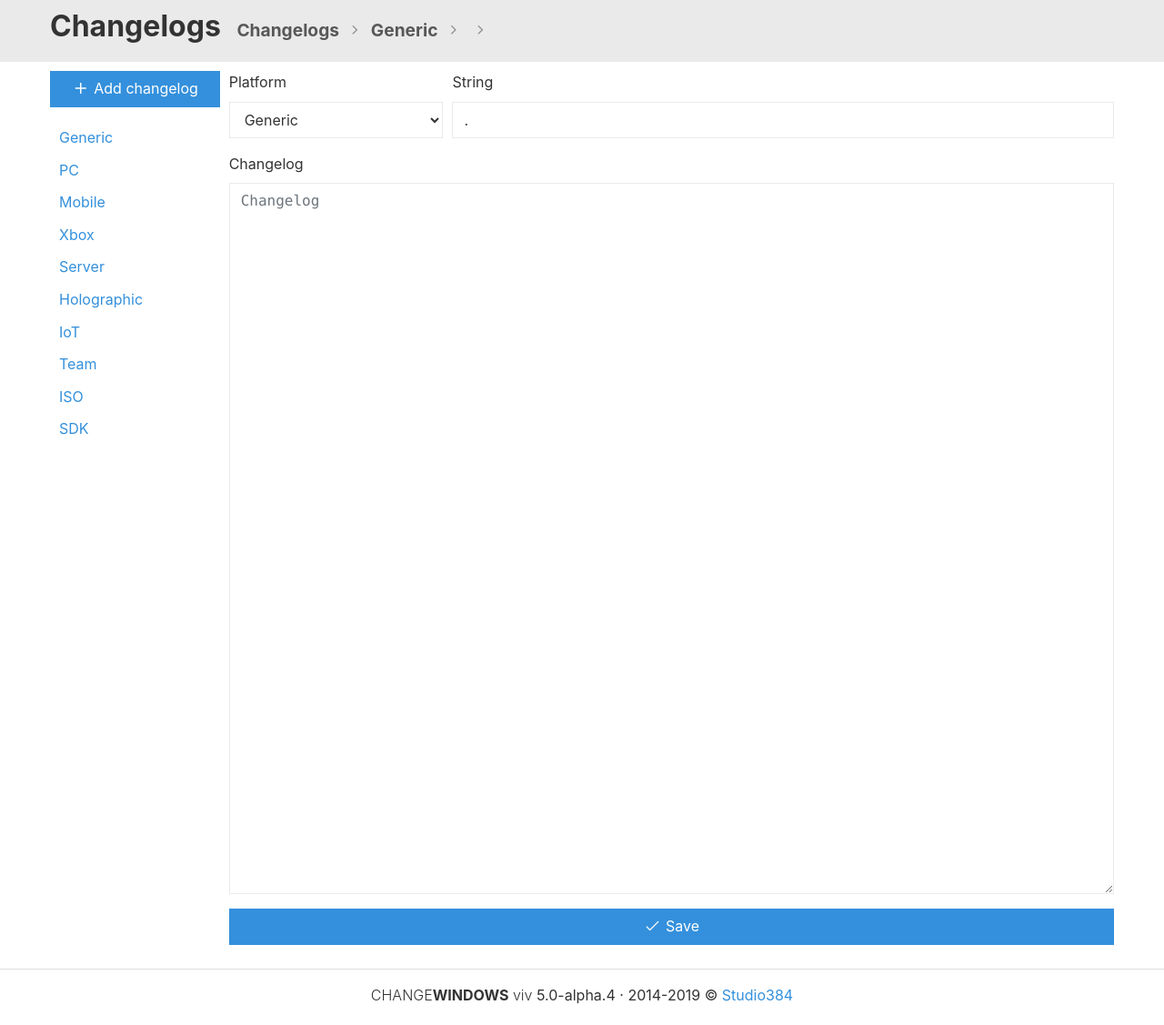
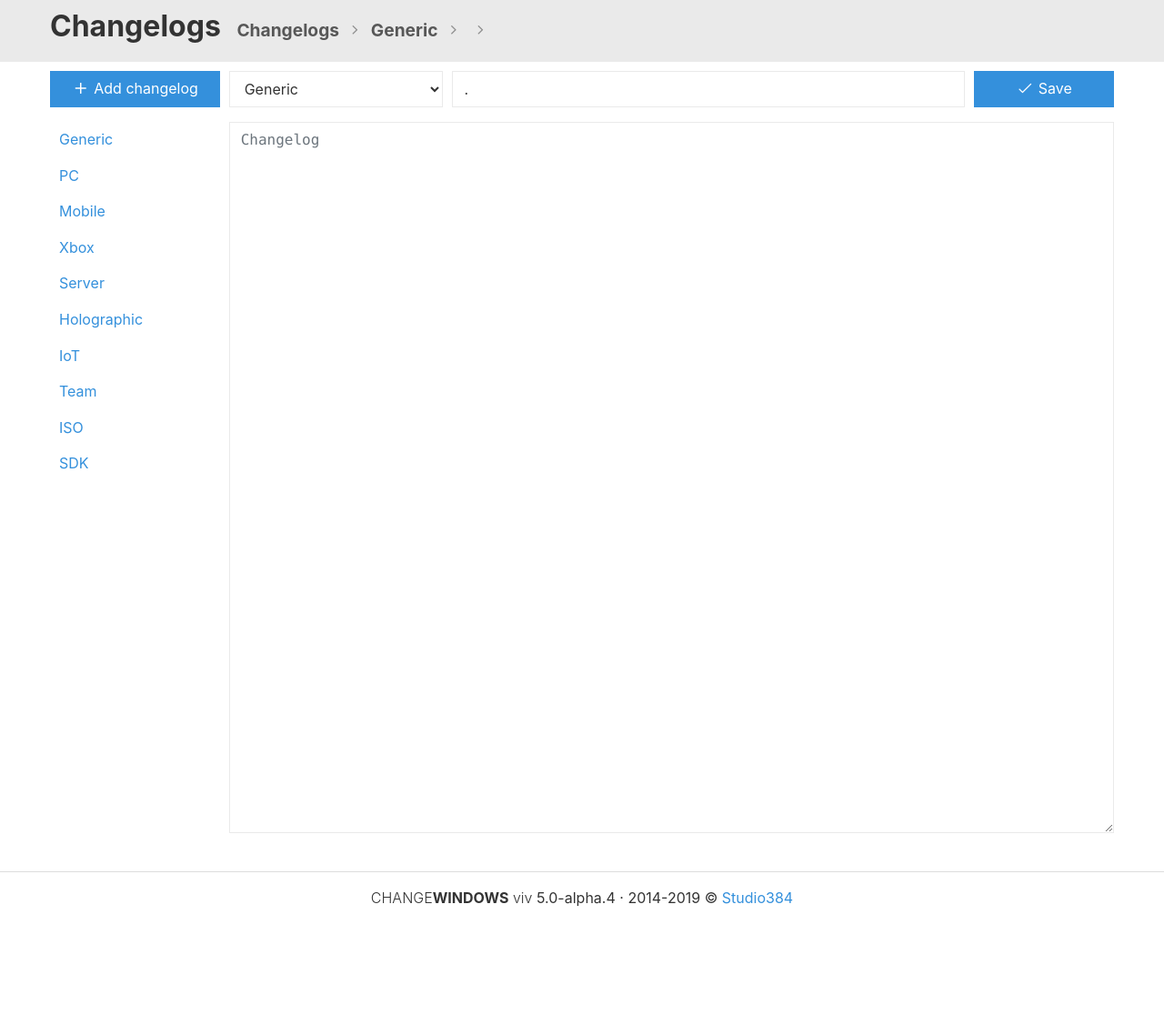
Before and after one commit to ChangeWindows/ChangeWindows5, a Laravel app: page /changelog/1/edit in a window 1280 px wide. Shown: the part 50-1177 px from the top of the page at 91% size. After the commit the page ends 1047 px from the top, so only its background shows below. Run offline with Laravel 8, Linux system fonts and the light colour scheme; a user stored in the database is signed in; data comes from the database, SQL or seed files in the repository; data that the repository does not hold is empty; some libraries are stand-ins or nearby versions.

Commit message:
#32 Improve changelog listings, updat editor design

```diff
--- a/app/Http/Controllers/ChangelogController.php
+++ b/app/Http/Controllers/ChangelogController.php
@@ -27,8 +27,7 @@
                                     ->orderBy('delta', 'desc')
                                     ->paginate(50);
         } else {
-            $changelogs = Changelog::orderBy('build', 'desc')
-                                    ->orderBy('delta', 'desc')
+            $changelogs = Changelog::orderBy('updated_at', 'desc')
                                     ->paginate(50);
         }
 
--- a/resources/sass/_listgroup.scss
+++ b/resources/sass/_listgroup.scss
@@ -2,18 +2,34 @@
     &.list-group-changelogs {
         .list-group-item {
             border: none;
+            margin: 0 0 4px;
+            padding: 6px 10px;
+            background-color: transparent;
+            border-radius: 0;
+            line-height: 1.2;
+
+            &:hover {
+                text-decoration: none;
+            }
+        }
+    }
+
+    &.list-group-platforms {
+        .list-group-item {
+            border: none;
             margin: 0;
-            padding: 5px 10px;
+            padding: 7px 10px;
             background-color: transparent;
             border-radius: 0;
 
-            &.active {
-                color: #444;
-                background: #ddd;
+            &:hover {
+                text-decoration: none;
             }
 
-            &:hover{
-                background-color: #eee;
+            &.active,
+            &.active:hover {
+                background-color: $accent;
+                color: #fff;
             }
         }
     }
--- a/resources/sass/_themes.scss
+++ b/resources/sass/_themes.scss
@@ -245,12 +245,23 @@
         .list-group {
             &.list-group-changelogs {
                 .list-group-item {
+                    background-color: map-get($color, background-content-2);
+
                     &.active {
                         color: map-get($color, text);
                         background: map-get($color, background-content-hover);
                     }
 
                     &:hover {
+                        background-color: map-get($color, background-content-hover);
+                    }
+                }
+            }
+
+            &.list-group-platforms {
+                .list-group-item {
+                    &:hover,
+                    &:hover:not(.active) {
                         background-color: map-get($color, background-content-2);
                     }
                 }
--- a/resources/views/changelogs/all.blade.php
+++ b/resources/views/changelogs/all.blade.php
@@ -26,7 +26,7 @@
 <div class="row">
     <div class="col-2">
         <a class="btn btn-primary btn-block" href="{{ route('createChangelog') }}"><i class="fal fa-fw fa-plus"></i> Add changelog</a>
-        <div class="list-group list-group-changelogs mt-3">
+        <div class="list-group list-group-platforms mt-3">
             <a href="{{ route('showChangelogs', ['platform' => 0]) }}" class="list-group-item {{ $platform == '0' ? 'active' : ''}}">Generic</a>
             <a href="{{ route('showChangelogs', ['platform' => 1]) }}" class="list-group-item {{ $platform == '1' ? 'active' : ''}}">PC</a>
             <a href="{{ route('showChangelogs', ['platform' => 2]) }}" class="list-group-item {{ $platform == '2' ? 'active' : ''}}">Mobile</a>
@@ -44,6 +44,8 @@
             @foreach ($changelogs as $changelog)
                 <a href="{{ route('editChangelog', [$changelog->id]) }}" class="list-group-item">
                     {{ $changelog->build }}.{{ $changelog->delta }} &middot; {{ getPlatformById($changelog->platform) }}
+                    <br />
+                    <small>Last updated: {{ $changelog->updated_at }}</small>
                 </a>
             @endforeach
         </div>
--- a/resources/views/changelogs/edit.blade.php
+++ b/resources/views/changelogs/edit.blade.php
@@ -25,7 +25,7 @@
     {{ method_field('PATCH') }}
     <div class="col-2">
         <a class="btn btn-primary btn-block" href="{{ route('createChangelog') }}"><i class="fal fa-fw fa-plus"></i> Add changelog</a>
-        <div class="list-group list-group-changelogs mt-3">
+        <div class="list-group list-group-platforms mt-3">
             <a href="{{ route('showChangelogs', ['platform' => 0]) }}" class="list-group-item {{ $changelog->platform == '0' ? 'active' : ''}}">Generic</a>
             <a href="{{ route('showChangelogs', ['platform' => 1]) }}" class="list-group-item {{ $changelog->platform == '1' ? 'active' : ''}}">PC</a>
             <a href="{{ route('showChangelogs', ['platform' => 2]) }}" class="list-group-item {{ $changelog->platform == '2' ? 'active' : ''}}">Mobile</a>
@@ -43,7 +43,6 @@
         <div class="row">
             <div class="col-3">
                 <div class="form-group">
-                    <label for="platform">Platform</label>
                     <select class="form-control" id="platform" name="platform" aria-describedby="platform">
                         <option value="0" {{ $changelog->platform == 0 ? 'selected' : ''}}>Generic</option>
                         <option value="1" {{ $changelog->platform == 1 ? 'selected' : ''}}>PC</option>
@@ -58,20 +57,18 @@
                     </select>
                 </div>
             </div>
-            <div class="col-9">
+            <div class="col-7">
                 <div class="form-group">
-                    <label for="build_string">String</label>
                     <input type="text" class="form-control" id="build_string" name="build_string" aria-describedby="build_string" placeholder="Build string" value="{{ $changelog->build }}.{{ $changelog->delta }}">
                 </div>
             </div>
+            <div class="col-2">
+                <button type="submit" class="btn btn-primary btn-block"><i class="fal fa-fw fa-check"></i> Save</button>
+            </div>
             <div class="col-12">
                 <div class="form-group">
-                    <label for="changelog">Changelog</label>
                     <textarea class="form-control text-monospace" id="changelog" name="changelog" aria-describedby="changelog" placeholder="Changelog" rows="30">{{ $changelog->changelog }}</textarea>
                 </div>
-            </div>
-            <div class="col-12">
-                <button type="submit" class="btn btn-primary btn-block"><i class="fal fa-fw fa-check"></i> Save</button>
             </div>
         </div>
     </div>
```
Also changed, not shown: resources/views/changelogs/create.blade.php (+6 -7 lines), public/css/app.css.
